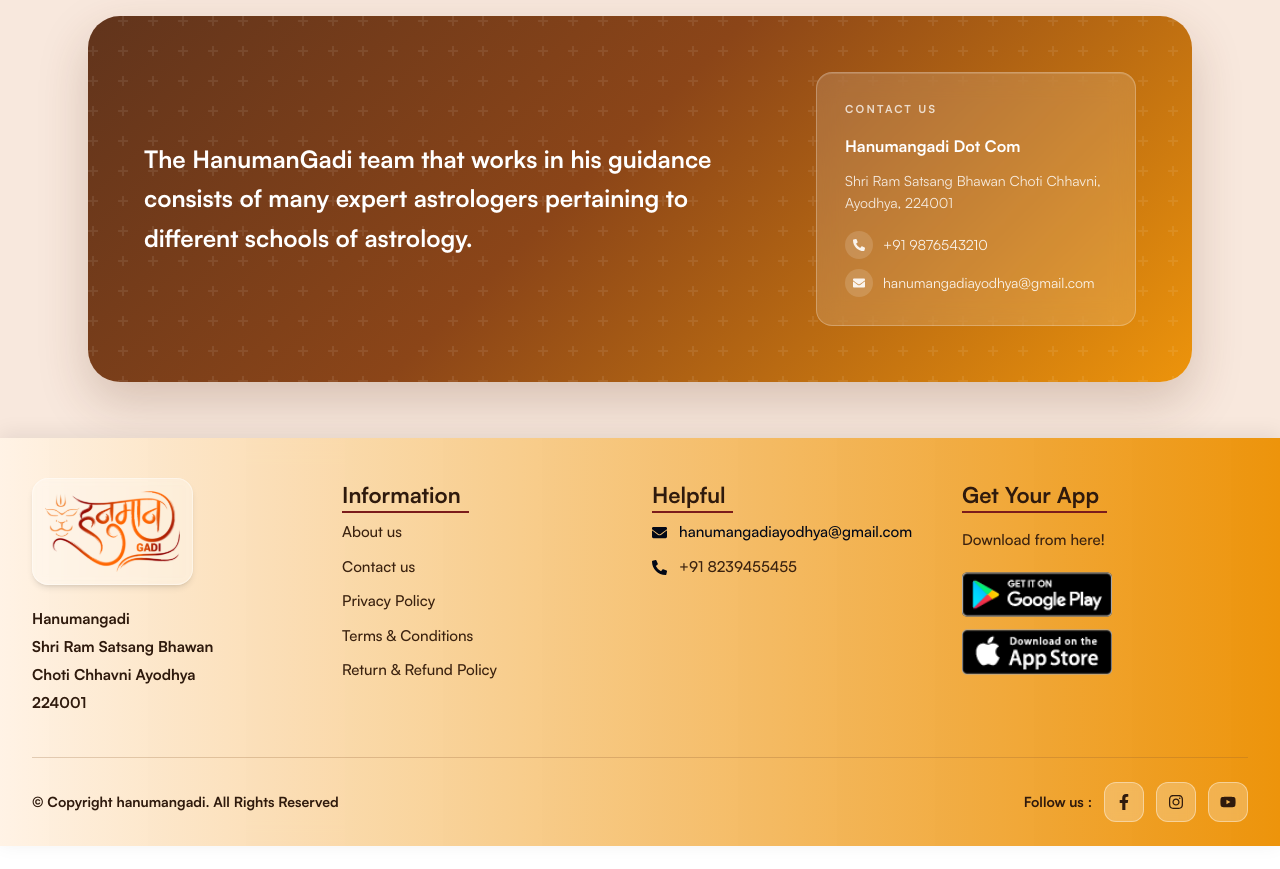
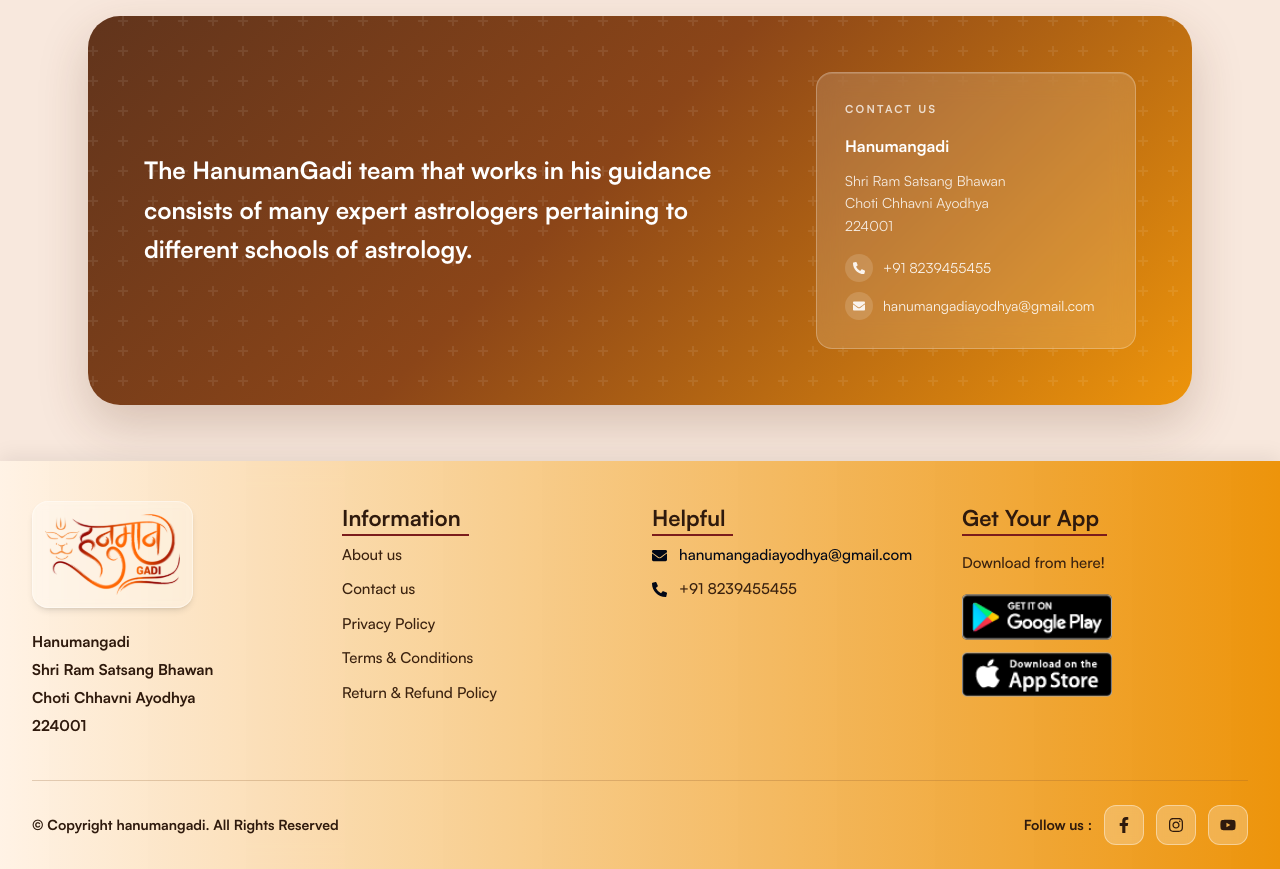
Before and after one commit to Sumit-Jangir/HanumanGadi, a Next.js app: page /about-us in a window 1280 px wide. Shown: the part 1540-2409 px from the top of the page. Before the commit the page ends 2386 px from the top, so only its background shows below. Built offline with nearby package versions, Linux system fonts and the light colour scheme; no server answers.

Commit message:
feat: update contact information on AboutUs Page

```diff
--- a/src/app/about-us/page.tsx
+++ b/src/app/about-us/page.tsx
@@ -31,8 +31,13 @@
     quoteText:
       "The HanumanGadi team that works in his guidance consists of many expert astrologers pertaining to different schools of astrology.",
     contactUs: "Contact Us",
-    orgName: "Hanumangadi Dot Com",
-    address: ["Shri Ram Satsang Bhawan Choti Chhavni", "Ayodhya, 224001"],
+    orgName: "Hanumangadi",
+    address: [
+      "Shri Ram Satsang Bhawan",
+      "Choti Chhavni Ayodhya",
+      "224001",
+    ],
+    phone: "+91 8239455455",
   },
   hi: {
     welcomeHeading: ["हनुमानगढ़ी डॉट कॉम में", "आपका स्वागत है"],
@@ -58,8 +63,13 @@
     quoteText:
       "उनके मार्गदर्शन में काम करने वाली हनुमानगादी टीम में ज्योतिष के विभिन्न विद्यालयों से संबंधित कई विशेषज्ञ ज्योतिषी शामिल हैं।",
     contactUs: "संपर्क करें",
-    orgName: "हनुमानगढ़ी डॉट कॉम",
-    address: ["श्री राम सत्संग भवन छोटी छावनी", "अयोध्या, 224001"],
+    orgName: "हनुमानगढ़ी",
+    address: [
+      "श्री रामसत्संग भवन",
+      "छोटी छावनी, अयोध्या",
+      "224001",
+    ],
+    phone: "+91 8239455455",
   },
 };
 
@@ -329,18 +339,23 @@
               <p className="text-base font-bold mb-3">{t.orgName}</p>
 
               <p className="text-sm leading-relaxed text-white/85 mb-4">
-                {t.address[0]}, {t.address[1]}
+                {t.address.map((line) => (
+                  <span key={line}>
+                    {line}
+                    <br />
+                  </span>
+                ))}
               </p>
 
               <div className="space-y-2.5 text-sm">
                 <a
-                  href="tel:+919876543210"
+                  href="tel:+918239455455"
                   className="flex items-center gap-2.5 text-white/90 transition-colors hover:text-white"
                 >
                   <span className="flex h-7 w-7 shrink-0 items-center justify-center rounded-full bg-white/15">
                     <FaPhoneAlt className="text-xs" />
                   </span>
-                  +91 9876543210
+                  {t.phone}
                 </a>
                 <a
                   href="mailto:hanumangadiayodhya@gmail.com"
```
